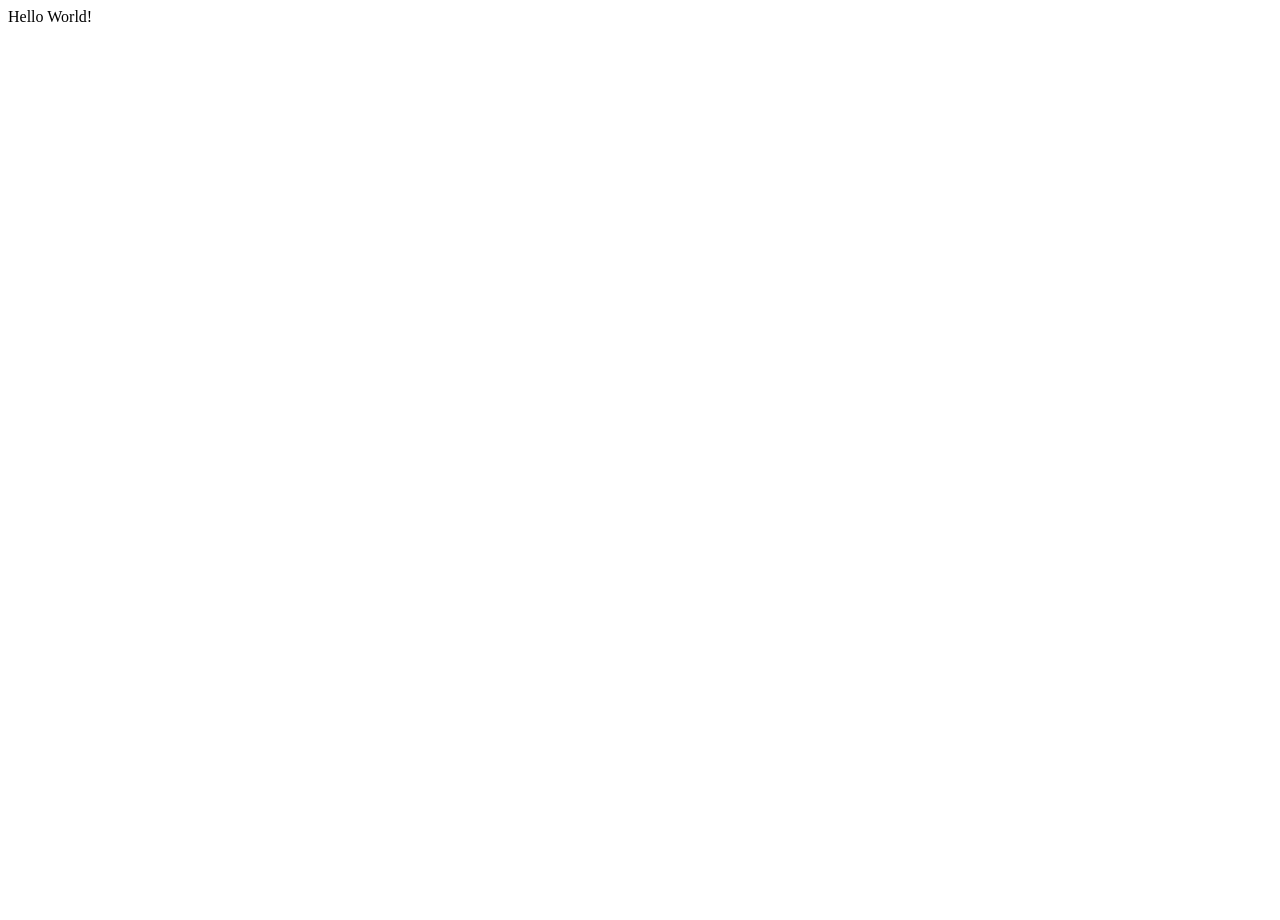
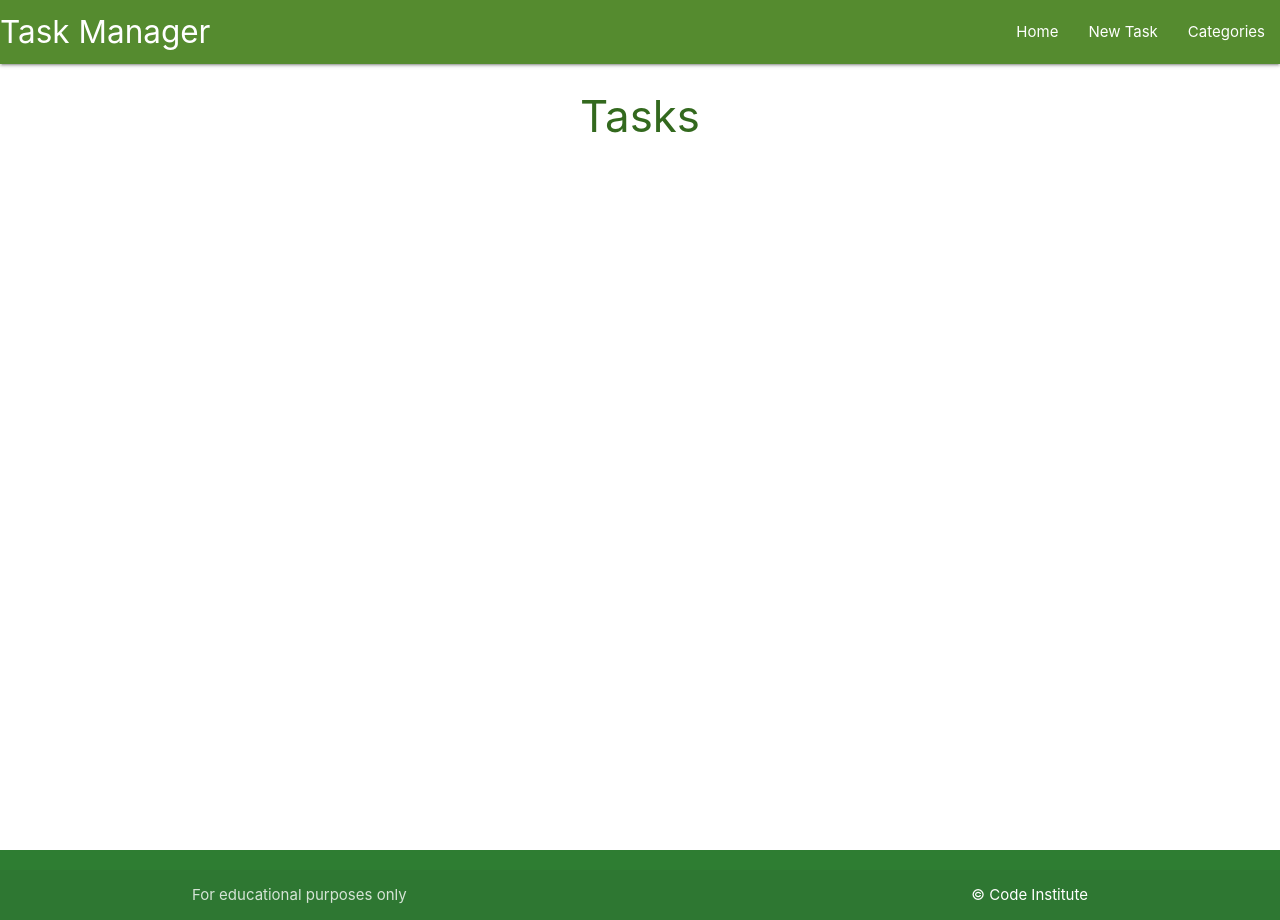
Before and after one commit to MoniPar/task-manager, a Flask app: page / in a window 1280 px wide. Before the commit the page is almost empty. Run offline with Flask 2, Linux system fonts and the light colour scheme.

Commit message:
Add basic front-end template set up with navbar, footer and a tasks template using Template Inheritance to extend from the base file

```diff
--- a/taskmanager/routes.py
+++ b/taskmanager/routes.py
@@ -5,4 +5,4 @@ from taskmanager.models import Category, Task
 
 @app.route("/")
 def home():
-    return render_template("base.html")
+    return render_template("tasks.html")
--- /dev/null
+++ b/taskmanager/static/css/style.css
@@ -0,0 +1,9 @@
+body {
+    display: flex;
+    min-height: 100vh;
+    flex-direction: column;
+}
+
+main {
+    flex: 1 0 auto;
+}
--- /dev/null
+++ b/taskmanager/static/js/script.js
@@ -0,0 +1,5 @@
+document.addEventListener('DOMContentLoaded', function() {
+    // sidenav initialisation
+    let sidenav = document.querySelectorAll('.sidenav');
+    M.Sidenav.init(sidenav);
+  });
--- a/taskmanager/templates/base.html
+++ b/taskmanager/templates/base.html
@@ -4,9 +4,52 @@
     <meta charset="UTF-8">
     <meta http-equiv="X-UA-Compatible" content="IE=edge">
     <meta name="viewport" content="width=device-width, initial-scale=1.0">
+    <link rel="stylesheet" href="https://cdnjs.cloudflare.com/ajax/libs/font-awesome/6.2.1/css/all.min.css"
+        integrity="sha512-MV7K8+y+gLIBoVD59lQIYicR65iaqukzvf/nwasF0nqhPay5w/9lJmVM2hMDcnK1OnMGCdVK+iQrJ7lzPJQd1w=="
+        crossorigin="anonymous" referrerpolicy="no-referrer" />
+    <link rel="stylesheet" href="https://cdnjs.cloudflare.com/ajax/libs/materialize/1.0.0/css/materialize.min.css"
+        type="text/css">
+    <link rel="stylesheet" href="{{ url_for('static', filename='css/style.css') }}" type="text/css">
     <title>Task Manager</title>
 </head>
 <body>
-    Hello World!
+    <header>
+        <!-- top navbar -->
+        <nav class="light-green darken-3">
+            <div class="nav-wrapper">
+              <a href="{{ url_for('home') }}" class="brand-logo">Task Manager</a>
+              <a href="#" data-target="mobile-demo" class="sidenav-trigger"><i class="fas fa-bars"></i></a>
+              <ul class="right hide-on-med-and-down">
+                <li><a href="{{ url_for('home') }}">Home</a></li>
+                <li><a href="">New Task</a></li>
+                <li><a href="">Categories</a></li>
+              </ul>
+            </div>
+          </nav>
+
+          <!-- mobile sidenav -->
+          <ul class="sidenav" id="mobile-demo">
+            <li><a href="{{ url_for('home') }}">Home</a></li>
+            <li><a href="">New Task</a></li>
+            <li><a href="">Categories</a></li>
+          </ul>
+    </header>
+
+    <main class="container">
+        {% block content %}
+        {% endblock %}
+    </main>
+
+    <footer class="page-footer green darken-3">
+        <div class="footer-copyright">
+            <div class="container">
+                For educational purposes only
+                <a class="white-text right" href="https://codeinstitute.net" target="_blank">&copy; Code Institute</a>
+            </div>
+        </div>
+      </footer>
+
+    <script src="https://cdnjs.cloudflare.com/ajax/libs/materialize/1.0.0/js/materialize.min.js"></script>
+    <script src="{{ url_for('static', filename='js/script.js') }}"></script>
 </body>
 </html>
--- /dev/null
+++ b/taskmanager/templates/tasks.html
@@ -0,0 +1,6 @@
+{% extends "base.html" %}
+{% block content %}
+
+<h3 class="light-green-text text-darken-4 center-align">Tasks</h3>
+
+{% endblock %}
```
